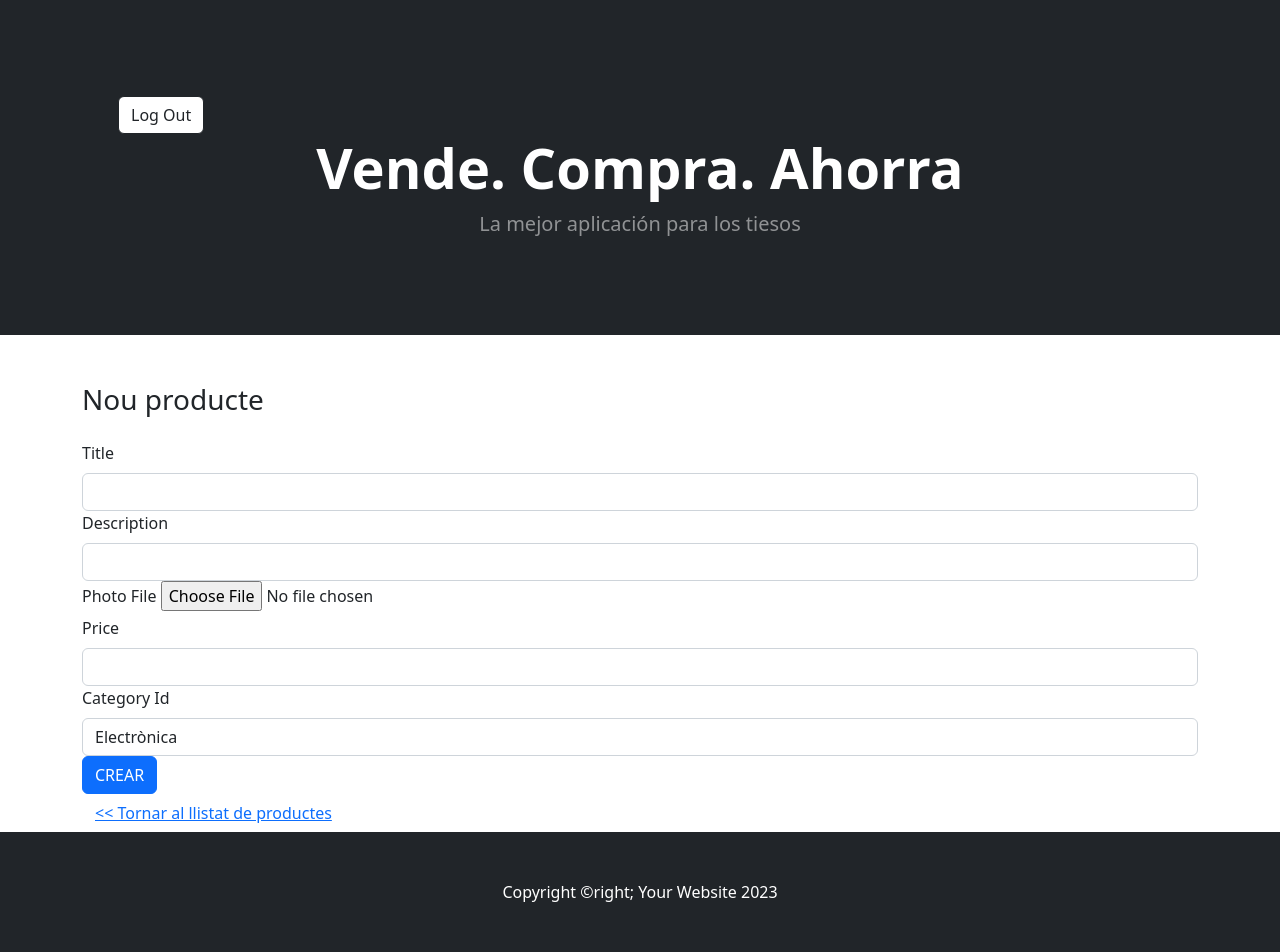
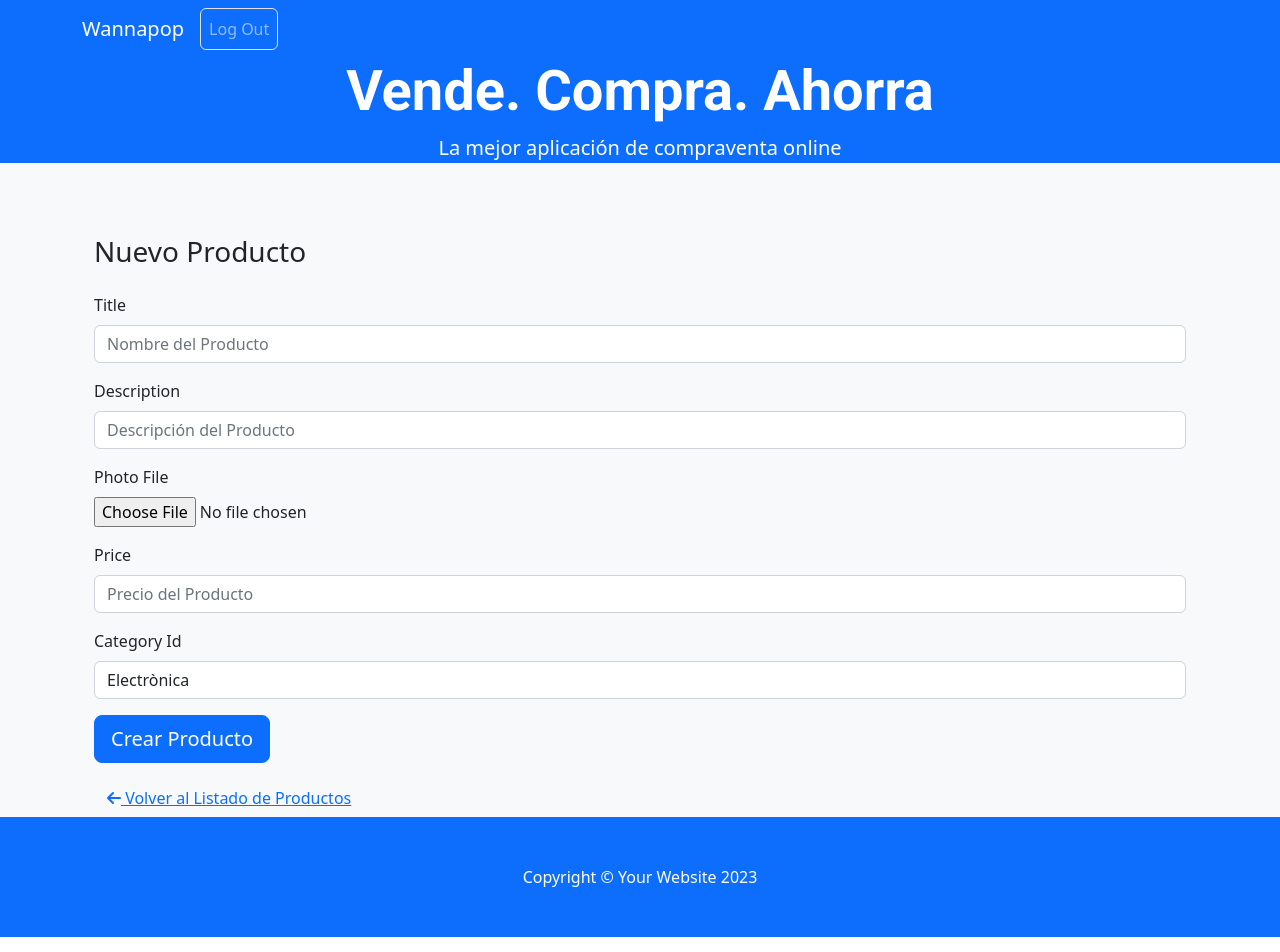
Before and after one commit to amartipa/wannapop, a Flask app: page /products/create in a window 1280 px wide. Run offline with Flask 3, Linux system fonts and the light colour scheme; a user stored in the database is signed in; parts of the project's set-up code (start-up, migrations or seed data) failed here and were passed over; some libraries are stand-ins or nearby versions.

Commit message:
hasta 5.2.4

```diff
--- a/wannapop/__init__.py
+++ b/wannapop/__init__.py
@@ -1,14 +1,14 @@
 from flask import Flask
 from flask_sqlalchemy import SQLAlchemy
 import os
-from config import Config
 from flask_login import LoginManager
 from flask_principal import Principal
+from .helper_mail import MailManager
 
 db_manager = SQLAlchemy()
 login_manager = LoginManager()
 principal_manager =  Principal()
-
+mail_manager = MailManager()
 
 
 def create_app():
@@ -16,12 +16,13 @@ def create_app():
     app = Flask(__name__)
 
     # Configura la aplicación con la clase Config de config.py
-    app.config.from_object(Config)
+    app.config.from_object("config.Config")
 
     # Inicialitza els plugins
     login_manager.init_app(app)
     db_manager.init_app(app)
     principal_manager.init_app(app)
+    mail_manager.init_app(app)
 
     with app.app_context():
         from . import routes_main, routes_auth, routes_admin
--- a/wannapop/helper_role.py
+++ b/wannapop/helper_role.py
@@ -56,6 +56,7 @@ def on_identity_loaded(sender, identity):
         elif current_user.role == Role.moderator:
             # Role needs
             identity.provides.add(__moderator_role_need)
+            identity.provides.add(__delete_action_need)
             # Action needs
             identity.provides.add(__view_action_need)
         elif current_user.role == Role.wanner:
--- a/wannapop/models.py
+++ b/wannapop/models.py
@@ -29,3 +29,5 @@ class User(UserMixin, db.Model):
     role = db.Column(db.String, nullable=False)
     created = db.Column(db.DateTime, server_default=func.now())
     updated = db.Column(db.DateTime, server_default=func.now(), onupdate=func.now())
+    email_token = db.Column(db.String(20))
+    verified = db.Column(db.Integer, default=0, nullable=False)
--- a/wannapop/routes_auth.py
+++ b/wannapop/routes_auth.py
@@ -48,3 +48,8 @@ def logout():
     logout_user()
     flash("logged out succesfully")
     return redirect(url_for("auth_bp.login"))
+
+@auth_bp.route('/profile')
+@login_required
+def profile():
+    return render_template('users/profile.html', user=current_user)
--- a/wannapop/routes_main.py
+++ b/wannapop/routes_main.py
@@ -9,6 +9,11 @@ from . import db_manager as db
 import uuid
 import os
 from config import Config
+import secrets
+from . import mail_manager as mail
+
+
+
 
 # Blueprint
 main_bp = Blueprint(
@@ -27,23 +32,52 @@ def wannapop_register():
     form = RegisterForm()
 
     if form.validate_on_submit():
+        token = secrets.token_urlsafe(20)
         # Crea un nuevo objeto de usuario
         new_user = User(
             name=form.name.data,
             email=form.email.data,
             password=generate_password_hash(form.password.data),  # Aplica hash a la contraseña
-            role='wanner'
+            role='wanner',
+            email_token=token,
+            verified=0
         )
 
         # Agrega el nuevo usuario a la base de datos
         db.session.add(new_user)
         db.session.commit()
+        msg = f"""
+                URL: http://127.0.0.1:5000/verify/{new_user.name}/{token}
+        """
+        mail.send_contact_msg( msg, new_user.name, new_user.email)
+
 
         flash("Nou usuari creat", "success")
-        return redirect(url_for('main_bp.product_list'))
+        return redirect(url_for('auth_bp.login'))
     else:
-        flash('Error al crear usuari')
+        # flash('Error al crear usuari', "error") se queda comentado por que al entrar en la pestaña de register salta el mensaje flash ants de rellenar el formulario
         return render_template('/users/register.html', form=form)
+
+
+@main_bp.route('/verify/<name>/<email_token>')
+def verify(name, email_token):
+    user = User.query.filter_by(name=name, email_token=email_token).first()
+
+    if user:
+        if user.verified == 0:
+            # Actualizar el estado de verificado y limpiar el token
+            user.verified = 1
+            user.email_token = None
+            db.session.commit()
+            flash("Tu cuenta ha sido verificada con éxito.", "success")
+            return redirect(url_for('auth_bp.login'))
+        else:
+            flash("Esta cuenta ya ha sido verificada.", "info")
+            return redirect(url_for('auth_bp.login'))
+    else:
+        # Manejo de error si no se encuentra el usuario o el token no coincide
+        flash("Enlace de verificación inválido o caducado.", "error")
+        return redirect(url_for('main_bp.index'))
 
 
 @main_bp.route('/products/list')
@@ -158,8 +192,8 @@ def product_delete(product_id):
 
 
 
-__uploads_folder = os.path.join(Config.BASEDIR, Config.IMAGES_UPLOAD_PATH)
-
+# __uploads_folder = os.path.join(Config.BASEDIR, Config.IMAGES_UPLOAD_PATH)
+__uploads_folder = current_app.config.get("UPLOADS_FOLDER")
 def __manage_photo_file(photo_file):
     # si hi ha fitxer
     if photo_file.data:
--- a/wannapop/templates/layout.html
+++ b/wannapop/templates/layout.html
@@ -1,4 +1,4 @@
-<!doctype html>
+<!DOCTYPE html>
 <html lang="en">
 <head>
     <meta charset="utf-8" />
@@ -8,55 +8,57 @@
     <title>{% block title %}Wannapop{% endblock %} - Flaskr</title>
     <!-- Favicon-->
     <link rel="icon" type="image/x-icon" href="{{ url_for('static', filename='assets/favicon.ico') }}" />
-    <!-- Bootstrap icons-->
-    <link href="https://cdn.jsdelivr.net/npm/bootstrap-icons@1.5.0/font/bootstrap-icons.css" rel="stylesheet" />
-    <!-- Core theme CSS (includes Bootstrap)-->
-    <link href="{{ url_for('static', filename='css/styles.css') }}" rel="stylesheet" />
-    <link rel="stylesheet" href="{{ url_for('static', filename='style.css') }}">
+    <!-- Bootstrap core CSS-->
+    <link href="https://cdn.jsdelivr.net/npm/bootstrap@5.2.3/dist/css/bootstrap.min.css" rel="stylesheet" />
+    <!-- Font Awesome icons -->
+    <link rel="stylesheet" href="https://cdnjs.cloudflare.com/ajax/libs/font-awesome/6.0.0-beta3/css/all.min.css" />
+    <!-- Google Fonts -->
+    <link href="https://fonts.googleapis.com/css2?family=Roboto:wght@300;400;700&display=swap" rel="stylesheet">
 </head>
-<body>
-    <!-- <nav>
-        <h1>Wannapop</h1>
+<body class="bg-light text-dark">
 
-    </nav> -->
+    <header class="navbar navbar-expand-lg navbar-dark bg-primary">
+        <div class="container">
+            <a class="navbar-brand" href="/">Wannapop</a>
+            <div class="collapse navbar-collapse" id="navbarResponsive">
+                <ul class="navbar-nav ml-auto">
+                    {% if current_user.is_authenticated %}
+                        <li class="nav-item">
+                            <a class="nav-link btn border" href="/logout">Log Out</a>
+                        </li>
+                    {% endif %}
+                </ul>
+            </div>
+        </div>
+    </header>
+
+    <div class="jumbotron jumbotron-fluid text-white text-center bg-primary">
+        <div class="container">
+            <h1 class="display-4 fw-bolder" style="font-family: 'Roboto', sans-serif;">Vende. Compra. Ahorra</h1>
+            <p class="lead fw-normal mb-0">La mejor aplicación de compraventa online</p>
+        </div>
+    </div>
 
     <section class="content">
-        <header>
-            {% block header %}
+        <div class="container">
+            <br>
+            {% for message in get_flashed_messages() %}
+                <div class="alert alert-info">{{ message }}</div>
+            {% endfor %}
 
-            <div class="bg-dark py-5">
-
-                <div class="container px-4 px-lg-5 my-5">
-                    {% if current_user.is_authenticated %}
-                        <a class="btn bg-white btn-outline-dark mt-auto" href="/logout">Log Out</a>
-                    {% endif %}
-                    <div class="text-center text-white">
-                        <h1 class="display-4 fw-bolder">Vende. Compra. Ahorra</h1>
-                        <p class="lead fw-normal text-white-50 mb-0">La mejor aplicación para los tiesos</p>
-                    </div>
-                </div>
-            </div>
+            {% block content %}
+            <!-- Aquí iría el contenido de la sección de productos -->
             {% endblock %}
-        </header>
-
-        {% for message in get_flashed_messages() %}
-            <div class="flash">{{ message }}</div>
-        {% endfor %}
-
-        {% block content %}
-        <!-- Aquí iría el contenido de la sección de productos -->
-        {% endblock %}
+        </div>
     </section>
 
-    <footer class="py-5 bg-dark">
+    <footer class="py-5 bg-primary">
         <div class="container">
-            <p class="m-0 text-center text-white">Copyright &copyright; Your Website 2023</p>
+            <p class="m-0 text-center text-white">Copyright &copy; Your Website 2023</p>
         </div>
     </footer>
 
     <!-- Bootstrap core JS-->
     <script src="https://cdn.jsdelivr.net/npm/bootstrap@5.2.3/dist/js/bootstrap.bundle.min.js"></script>
-    <!-- Core theme JS-->
-    <script src="{{ url_for('static', filename='js/scripts.js') }}"></script>
 </body>
 </html>
--- a/wannapop/templates/products/create.html
+++ b/wannapop/templates/products/create.html
@@ -3,45 +3,48 @@
 {% block content %}
 
 <div class="container mt-5">
-    <h3>Nou producte</h3>
+    <h3 class="mb-4">Nuevo Producto</h3>
 
     <form action="/products/create" method="POST" enctype="multipart/form-data" class="mt-4">
         {{ form.csrf_token }}
 
-        <div class="form-group">
+        <div class="mb-3">
             {{ form.title.label(class="form-label") }}
-            {{ form.title(class="form-control") }}
+            {{ form.title(class="form-control", placeholder="Nombre del Producto") }}
         </div>
 
-        <div class="form-group">
+        <div class="mb-3">
             {{ form.description.label(class="form-label") }}
-            {{ form.description(class="form-control") }}
+            {{ form.description(class="form-control", placeholder="Descripción del Producto") }}
         </div>
 
-        <div class="form-group">
-            {{ form.photo_file.label(class="form-label") }}
+        <div class="mb-3">
+            {{ form.photo_file.label(class="form-label d-block") }}
             {{ form.photo_file(class="form-control-file") }}
         </div>
 
-        <div class="form-group">
+        <div class="mb-3">
             {{ form.price.label(class="form-label") }}
-            {{ form.price(class="form-control") }}
+            {{ form.price(class="form-control", placeholder="Precio del Producto") }}
         </div>
 
-        <div class="form-group">
+        <div class="mb-3">
             {{ form.category_id.label(class="form-label") }}
             {{ form.category_id(class="form-control") }}
         </div>
 
-        <div class="form-group">
-            {{ form.submit(class="btn btn-primary", value="CREAR") }}
+        <div class="mb-3">
+            {{ form.submit(class="btn btn-lg btn-primary", value="Crear Producto") }}
         </div>
 
-        <div class="form-group">
+        <div class="mb-3">
             {{ render_errors(form) }}
         </div>
     </form>
-    <a href="/products/list" class="btn btn-link">&#x3c;&#x3c; Tornar al llistat de productes</a>
+
+    <a href="/products/list" class="btn btn-link">
+        <i class="fas fa-arrow-left"></i> Volver al Listado de Productos
+    </a>
 </div>
 
 {% endblock %}
```
Also changed, not shown: config.py (+15 -2 lines), wannapop/helper_mail.py (added, +56 -0 lines), wannapop/templates/products/list.html (+13 -16 lines), wannapop/templates/products/read.html (+11 -7 lines), wannapop/templates/users/login.html (+14 -10 lines), wannapop/templates/users/profile.html (added, +31 -0 lines), wannapop/templates/users/register.html (+11 -10 lines), database.db, 1 other file.
